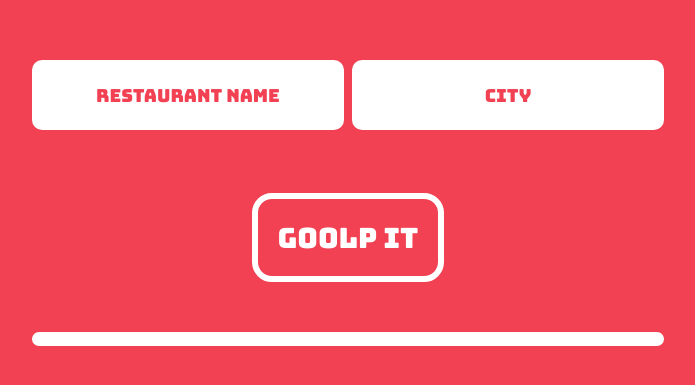
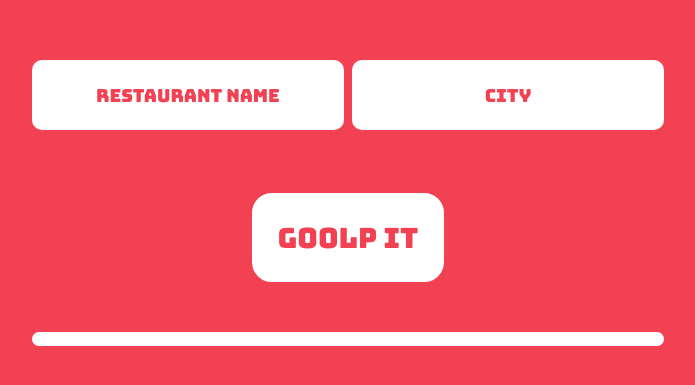
Before and after one commit to francoabaroa/goolp, a website: page client/index.html in a window 1280 px wide. Shown: the part 171-556 px from the top of the page, without its empty margins (292-987 px from the left). Drawn offline with nearby package versions, Linux system fonts and the light colour scheme.

Commit message:
Code cleanup and style changes

```diff
--- a/client/styles/style.css
+++ b/client/styles/style.css
@@ -23,11 +23,11 @@ h4 {
 
 input[type=text] {
   font-family: 'Bungee', cursive;
-  color: #F24153 !important;
+  color: white !important;
   border-color: white;
   text-align: center;
   align-self: center;
-  background-color: white;
+  background-color: F24153;
   outline: none;
   font-size: 18px;
   width: 300px;
@@ -37,21 +37,29 @@ input[type=text] {
   border-width: 4px;
 }
 
-::-webkit-input-placeholder {
-  color: #F24153;
-}
-
-/*form {
-  margin: 0 auto;
-  width:270px;
-}*/
-
 button {
   font-size: 28px;
   background-color: #F24153;
   border-color: white;
   align-self: center;
   color: white;
+  padding: 20px;
+  border-radius: 20px;
+  border-style: solid;
+  border-width: 6px;
+  outline: none;
+}
+
+::-webkit-input-placeholder {
+  color: #F24153;
+}
+
+button {
+  font-size: 28px;
+  background-color: white;
+  border-color: white;
+  align-self: center;
+  color: #F24153;
   padding: 20px;
   border-radius: 20px;
   border-style: solid;
```
Also changed, not shown: server.js (+9 -8 lines).
